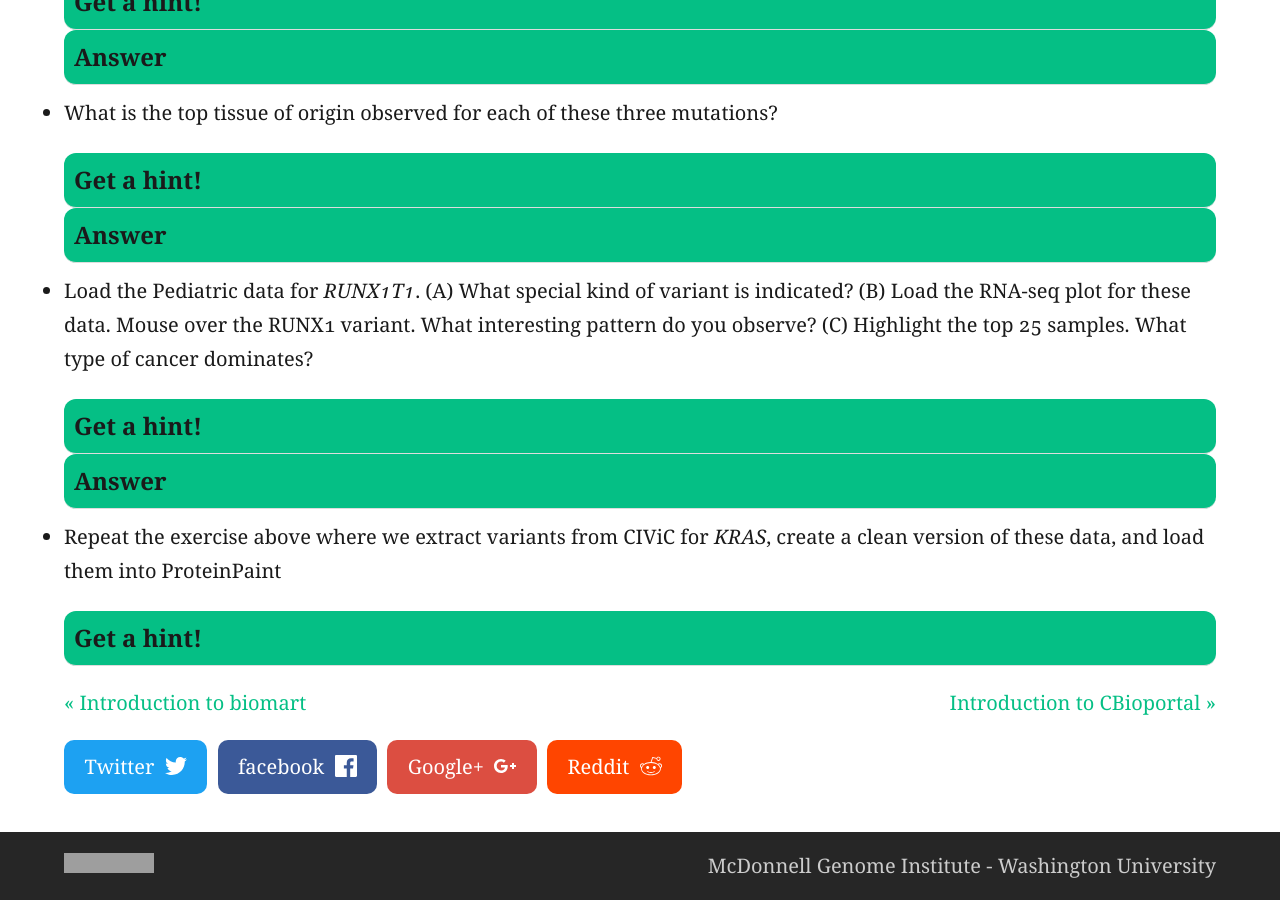
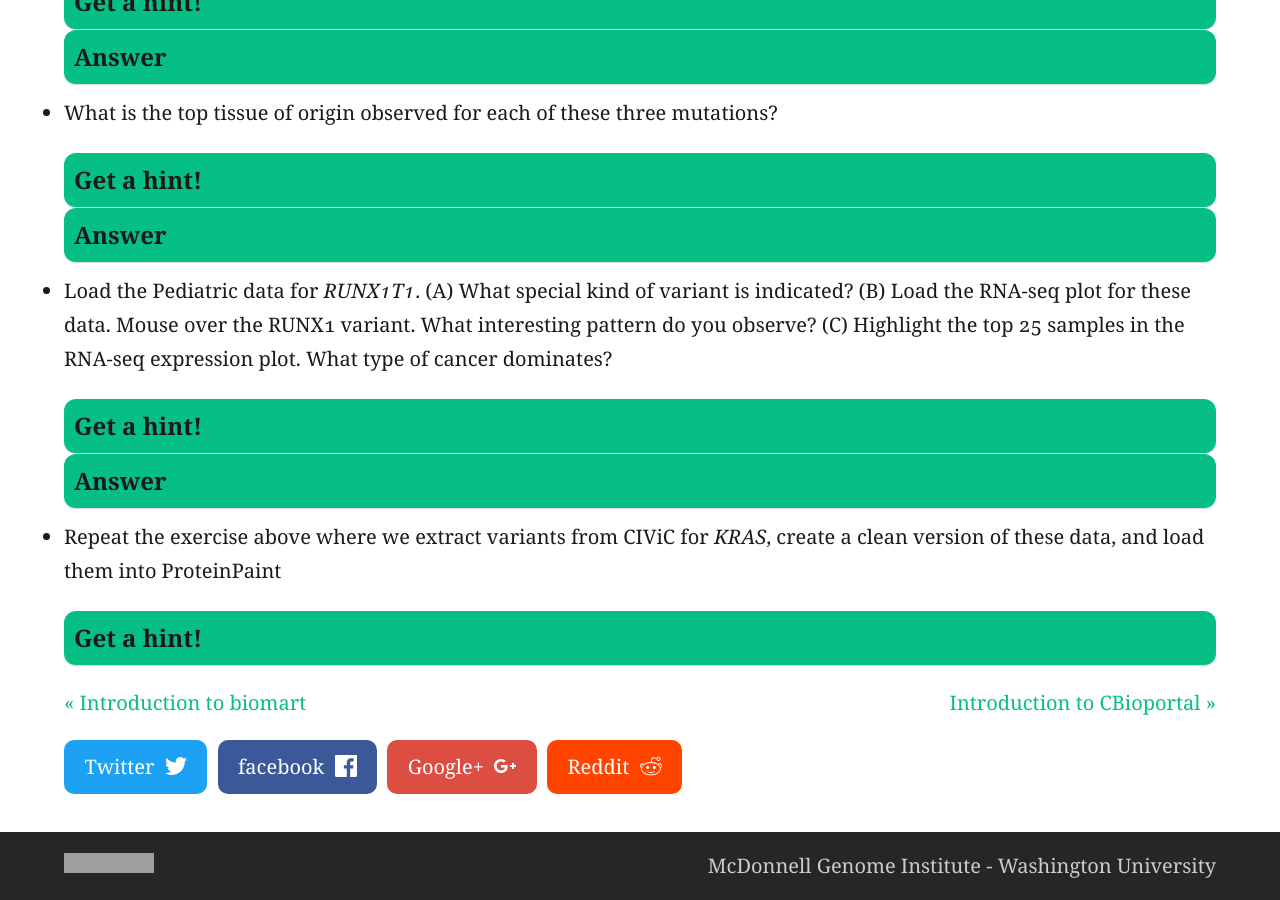
Before and after one commit to griffithlab/genviz.org, a Jekyll site: the page built from _posts/0001-07-01-ProteinPaint.md, in a window 1280 px wide and 900 px high, scrolled down 3818 px. Built offline with Jekyll 4.4.1, drawn with Linux system fonts in a browser that asks for light colours; nearby versions of some CDN libraries; grey boxes are pictures that could not be loaded.

Commit message:
minor edit

```diff
--- a/_posts/0001-07-01-ProteinPaint.md
+++ b/_posts/0001-07-01-ProteinPaint.md
@@ -96,10 +96,10 @@ write(output, file="CIViC-VHL-Variants.formatted.csv")
 {% include question.html question="Get a hint!" answer='Click on the circle for each mutation and examine the tissue distribution plot'%}
 {% include question.html question="Answer" answer='H1047R (breast), E545K (large intestine), and E542K (large intestine)'%}
 
-* Load the Pediatric data for *RUNX1T1*. (A) What special kind of variant is indicated? (B) Load the RNA-seq plot for these data. Mouse over the RUNX1 variant. What interesting pattern do you observe? (C) Highlight the top 25 samples. What type of cancer dominates?
+* Load the Pediatric data for *RUNX1T1*. (A) What special kind of variant is indicated? (B) Load the RNA-seq plot for these data. Mouse over the RUNX1 variant. What interesting pattern do you observe? (C) Highlight the top 25 samples in the RNA-seq expression plot. What type of cancer dominates?
 
-{% include question.html question="Get a hint!" answer='Load RUNX1T1, make sure the Pediatric data track is activated, and make sure the RNA-seq gene expression panel is open'%}
-{% include question.html question="Answer" answer='(A) RNA gene fusion variants. (B) The RUNX1-RUNX1T1 (aka AML-ETO) fusion variant corresponds to samples with very high RUNX1T1 expression. (C) AML cancer dominates the top 25 samples with highest RUNX1T1 expression.'%}
+{% include question.html question="Get a hint!" answer='Load *RUNX1T1*, make sure the Pediatric data track is activated, and make sure the RNA-seq gene expression panel is open'%}
+{% include question.html question="Answer" answer='(A) RNA gene fusion variants. (B) The *RUNX1*-*RUNX1T1* (aka AML-ETO) fusion variant corresponds to samples with very high *RUNX1T1* expression. (C) AML cancer dominates the top 25 samples with highest *RUNX1T1* expression.'%}
 
 * Repeat the exercise above where we extract variants from CIViC for *KRAS*, create a clean version of these data, and load them into ProteinPaint
 {% include question.html question="Get a hint!" answer='You should be able to do almost exactly what we did with VHL, but for KRAS instead'%}
```
